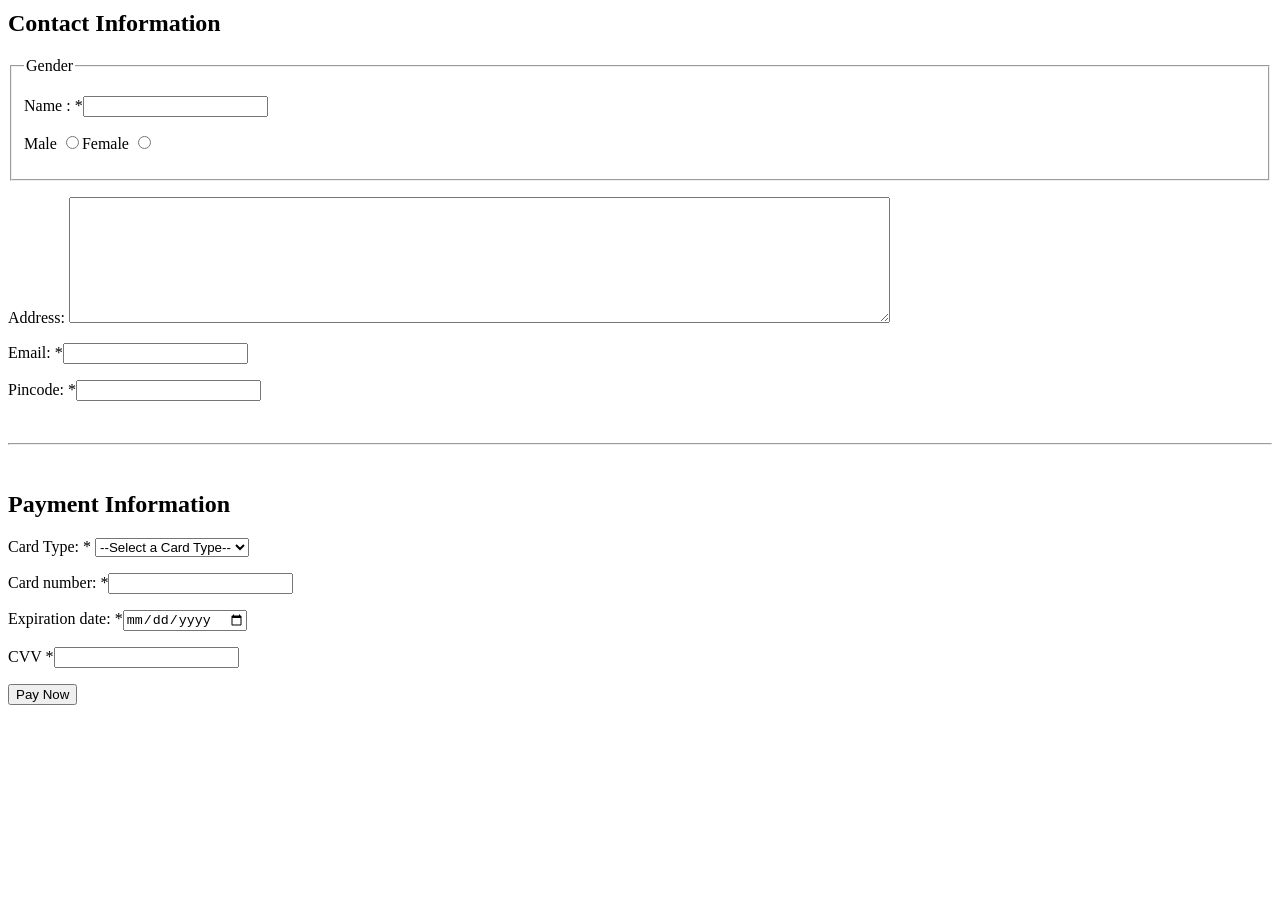
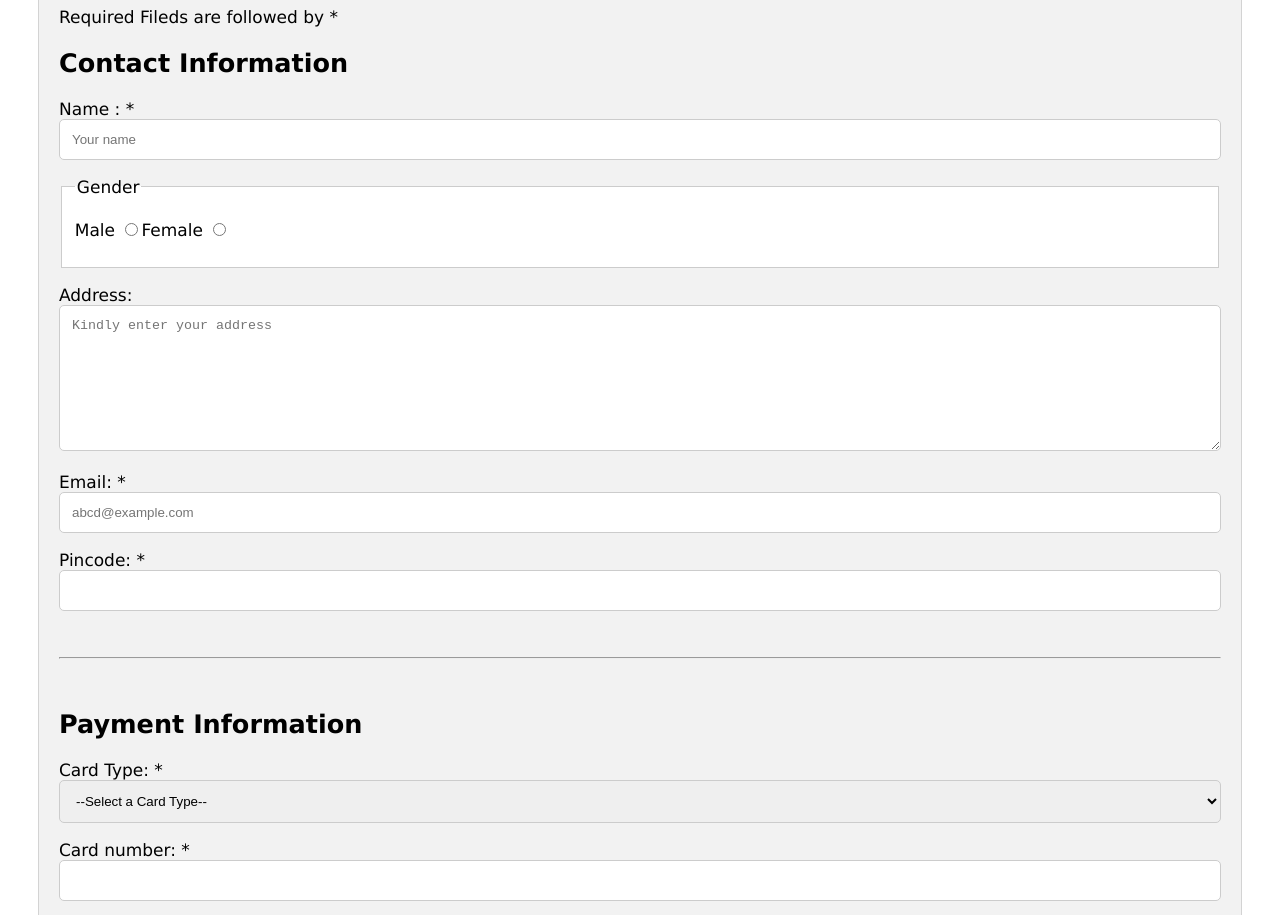
Before and after one commit to BhupeshXD/Web, a plain HTML site: page css/paymentform.html in a window 1280 px wide. Shown: the part 108-1023 px from the top of the page. Before the commit the page ends 821 px from the top, so only its background shows below. Drawn offline with Linux system fonts and the light colour scheme.

Commit message:
css small project

```diff
--- /dev/null
+++ b/css/payment.css
@@ -0,0 +1,53 @@
+*{
+    box-sizing: border-box;
+}
+body {
+    font-family: Verdana, Geneva, Tahoma, sans-serif;
+    margin: 15px 30px;
+    font-size: 17px;
+    padding: 8px;
+}
+
+.container {
+    background-color: #f2f2f2;
+    padding: 5px 20px 15px 20px;
+    border: 1px solid lightgrey;
+    border-radius: 4px;
+}
+input[type="text"],
+input[type="password"],
+input[type="number"],
+input[type="email"],
+input[type="date"],
+select,
+textarea{
+    width: 100%;
+    padding: 12px;
+    border : 1px solid #ccc;
+    border-radius: 5px;
+}
+
+fieldset{
+    background-color: #fff;
+    border: 1px solid #ccc;
+}
+
+
+input[type="Submit"]{
+background-color: #4daea1;
+color: white;
+padding: 12px 20px;
+border: none;
+border-radius: 4px;
+margin: 10px;
+cursor: pointer;
+width: 100%;
+}
+
+.main{
+    text-align: center;
+}
+
+input[type="submit"]:hover{
+background-color: #4daea1;
+}
--- a/css/paymentform.html
+++ b/css/paymentform.html
@@ -5,21 +5,24 @@
     <meta http-equiv="X-UA-Compatible" content="IE=edge">
     <meta name="viewport" content="width=device-width, initial-scale=1.0">
     <title>Payment Form</title>
+    <link rel="stylesheet" href="payment.css">
 </head>
 <body>
-    <form action="">
-        <h1>Payment Form</h1>
+    <div class="container">
+    <form action=""method="get">
+        <h1 class="main">Payment Form</h1>
         <p>Required Fileds are followed by *</p>
         <h2>Contact Information</h2>
+
+        <p>Name : *<input type="text" name="name" required placeholder="Your name"></p>
         <fieldset>
-            <legend>Gender</legend>
-        <p>Name : *<input type="text" name="name" required></p>
+        <legend>Gender</legend>
         <p>Male <input type ="radio" name="gender" id="male" required>Female <input type ="radio" name="gender" id = "female" required></p>
     </fieldset>
 
-    <p>Address: <textarea name = "address" id = "address" cols="100" rows="8"></textarea></textarea></p>
+    <p>Address: <textarea name = "address" id = "address" cols="100" rows="8" placeholder="Kindly enter your address"></textarea></textarea></p>
 
-    <p>Email: *<input type="email" name = "email" id = "email" required></p>
+    <p>Email: *<input type="email" name = "email" id = "email" required placeholder="abcd@example.com"></p>
 
     <p>Pincode: *<input type="number" name = "pincode" id = "pincode" required></p>
     <br />
@@ -47,6 +50,6 @@
 </p>
 <input type="submit" value="Pay Now">
     </form>
-
+    </div>
 </body>
 </html>
```
